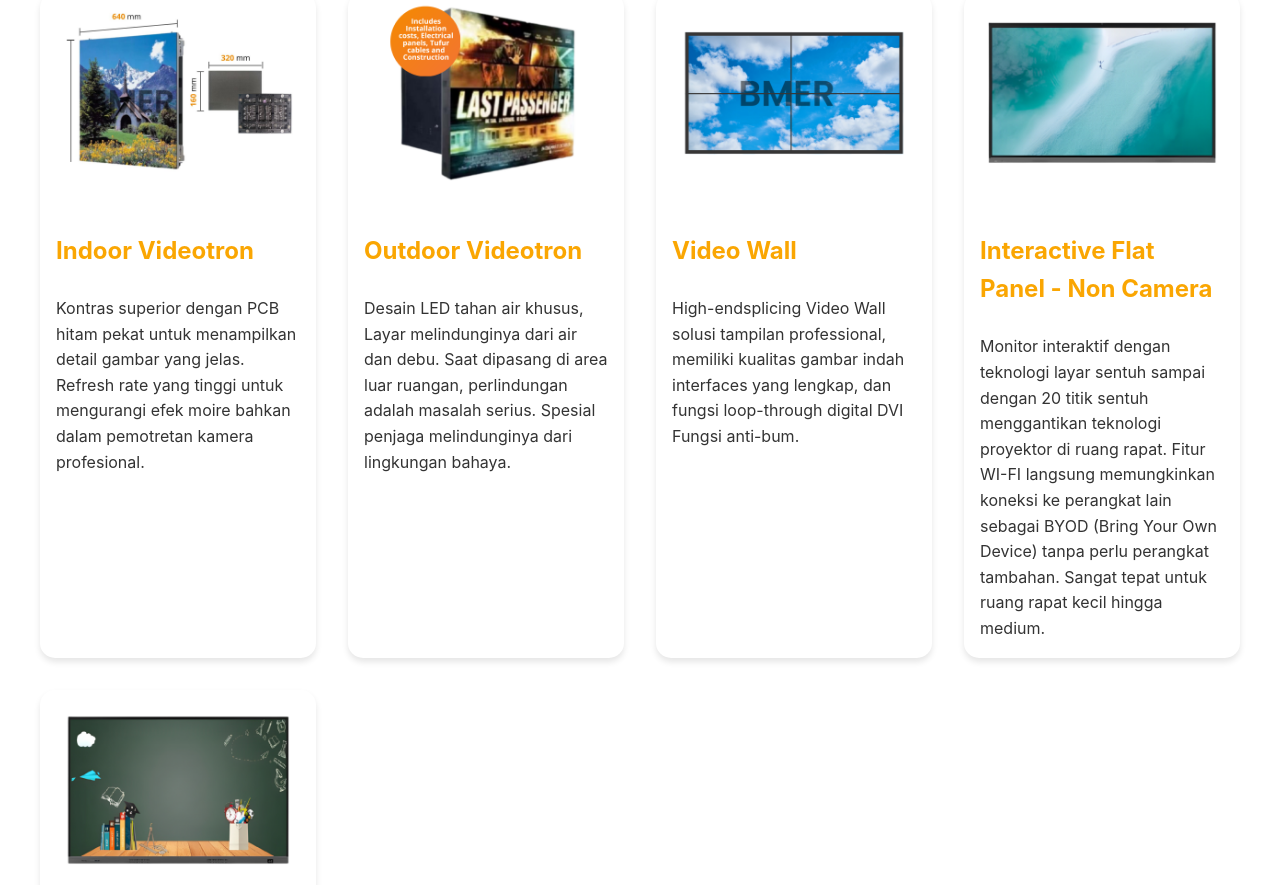
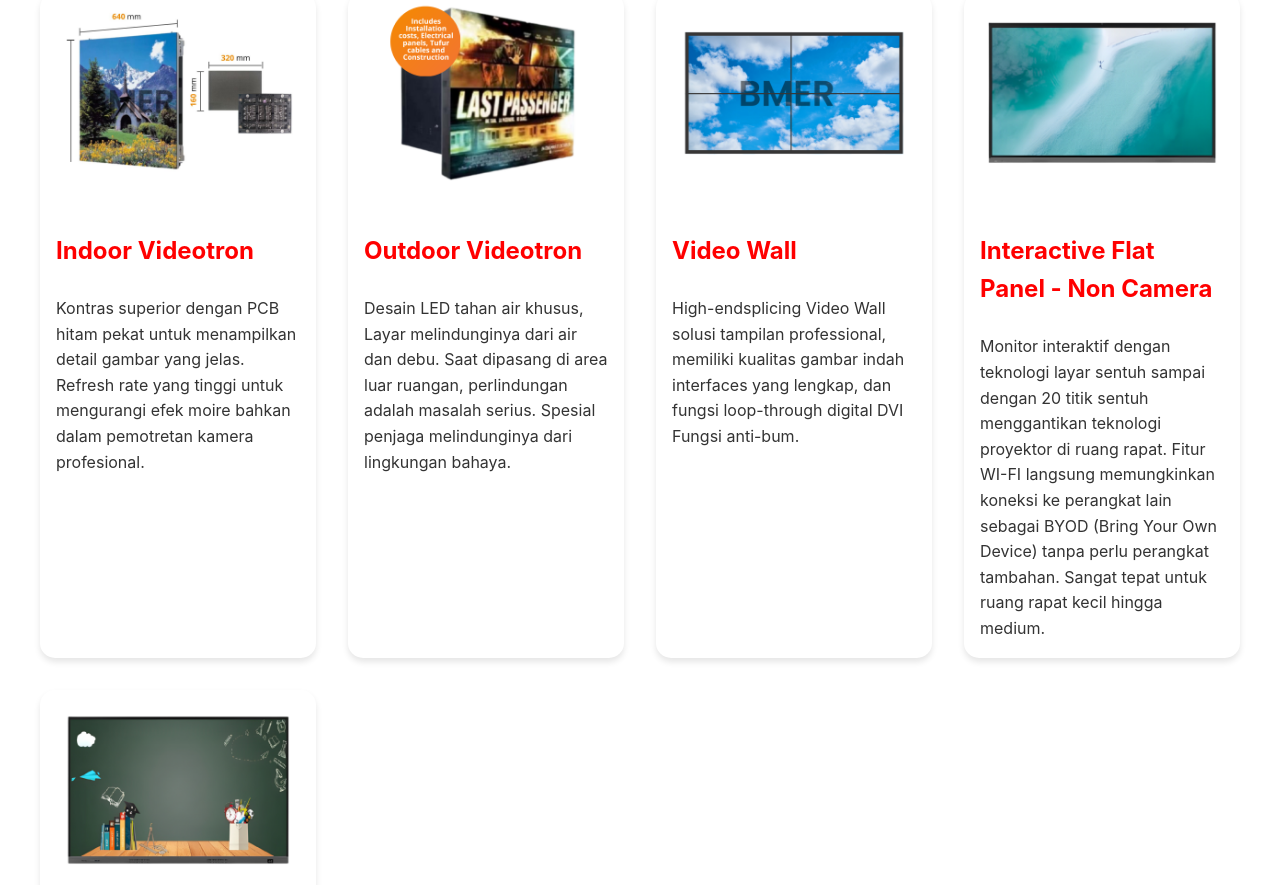
Before and after one commit to Ismailhkim/BMERIndonesiaTeknologi, a plain HTML site: page index.html in a window 1280 px wide. Shown: the part 1015-1900 px from the top of the page. Drawn offline with Linux system fonts and the light colour scheme.

Commit message:
Update style.css

```diff
--- a/style.css
+++ b/style.css
@@ -1,6 +1,6 @@
 /* Root Variables */
 :root {
-    --primary-orange: #faa602;
+    --primary-orange: #ff0000;
     --secondary-black: #1A1A1A;
     --text-light: #FFFFFF;
     --text-dark: #333333;
```
